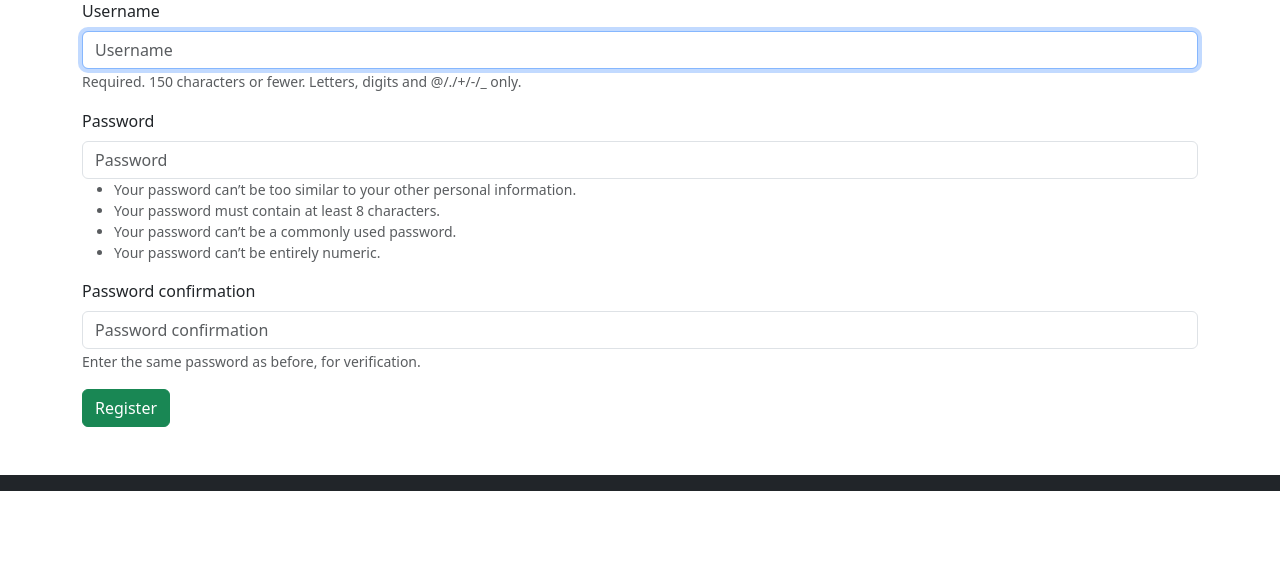
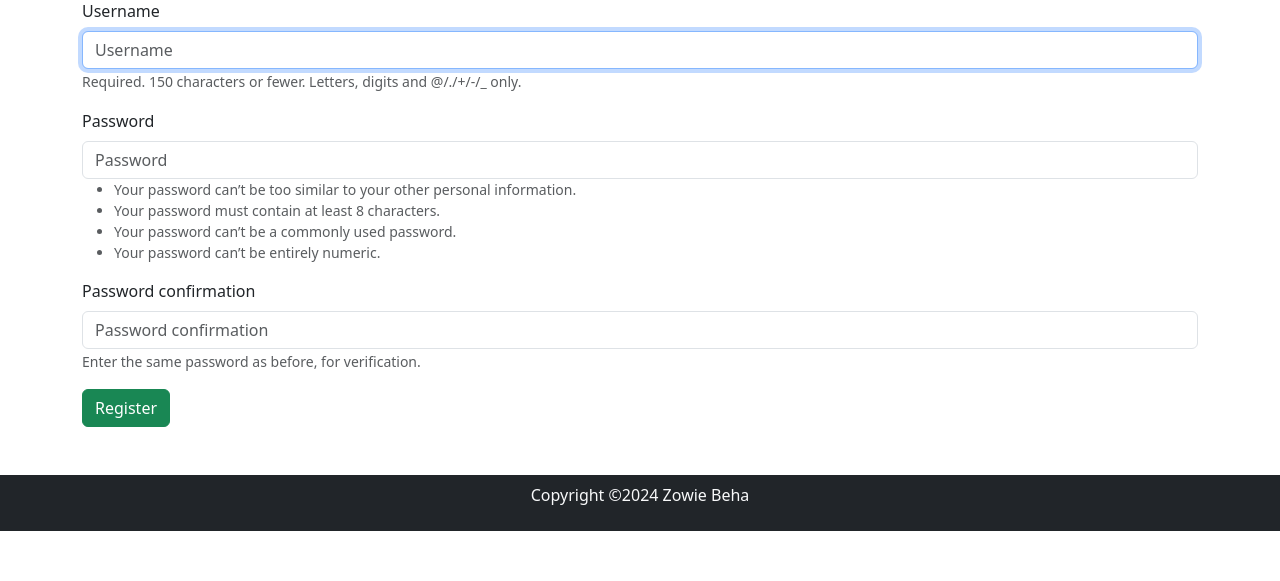
Before and after one commit to 1zzowiebeha/learning_log, a Django app: page /accounts/register/ in a window 1280 px wide. Shown: the part 162-743 px from the top of the page. Run offline with Django 5.2, Linux system fonts and the light colour scheme; some libraries are stand-ins or nearby versions.

```diff
--- a/learning_logs/templates/learning_logs/base.html
+++ b/learning_logs/templates/learning_logs/base.html
@@ -89,13 +89,16 @@
             <nav class="navbar navbar-expand-md bg-dark">
                 <div class="pl-4 mx-auto">
                     {% if debug %}
-                        <p class="fw-medium text-light">
+                        <p class="fw-medium text-light text-center">
                             Debug
                             <span class="badge bg-success">ON</span>
                             -
                             <a class="link-warning" href="{% url 'admin:index' %}">Admin Panel</a>
                         </p>
                     {% endif %}
+                    <p class="fw-medium text-light">
+                        Copyright ©{% now "Y" %} Zowie Beha
+                    </p>
                 </div>
             </nav>
         </footer>
--- a/stats/plotly_tools.py
+++ /dev/null
@@ -1 +0,0 @@
-from plotly import
```
